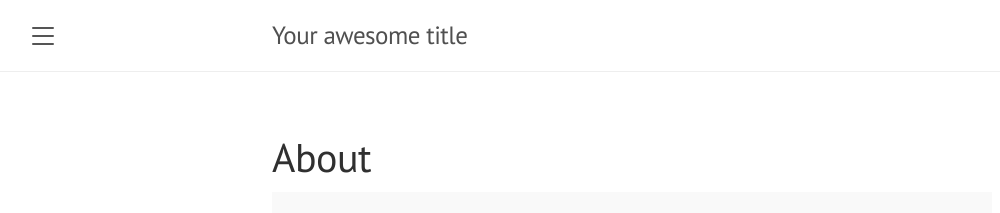
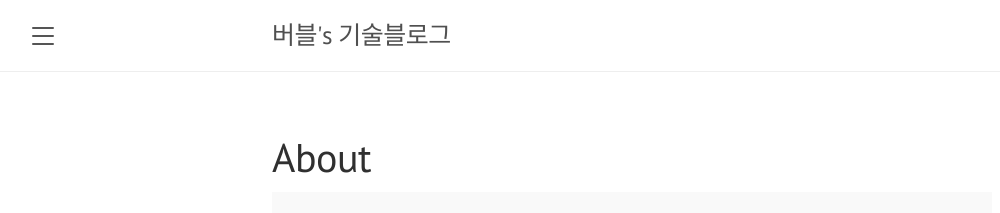
Before and after one commit to youngyoungsw2020/pre_youngyoungsw2020_github_io, a Jekyll site: the page built from about.md, in a window 1280 px wide. Shown: the top 213 px of the page, without its empty margins (8-1008 px from the left). Built offline with Jekyll 4.4.1, drawn with Linux system fonts in a browser that asks for light colours.

Commit message:
Update _config.yml

```diff
--- a/_config.yml
+++ b/_config.yml
@@ -18,16 +18,18 @@
 # You can create any custom variable you would like, and they will be accessible
 # in the templates via {{ site.myvariable }}.
 
-title: Your awesome title
+title: 버블's 기술블로그
 email: your-email@example.com
 description: >- # this means to ignore newlines until "baseurl:"
-  Write an awesome description for your new site here. You can edit this
-  line in _config.yml. It will appear in your document head meta (for
-  Google search results) and in your feed.xml site description.
+  #Write an awesome description for your new site here. You can edit this
+  #line in _config.yml. It will appear in your document head meta (for
+  #Google search results) and in your feed.xml site description.
+  안녕하세요
+  소소한 개발지식들을 게시하기 위해 만든 블로그입니다.
 baseurl: "" # the subpath of your site, e.g. /blog
 url: "" # the base hostname & protocol for your site, e.g. http://example.com
-twitter_username: jekyllrb
-github_username:  jekyll
+twitter_username: youngyoungsw2020
+github_username:  youngyoungsw2020
 
 # Build settings
 theme: minima
```
